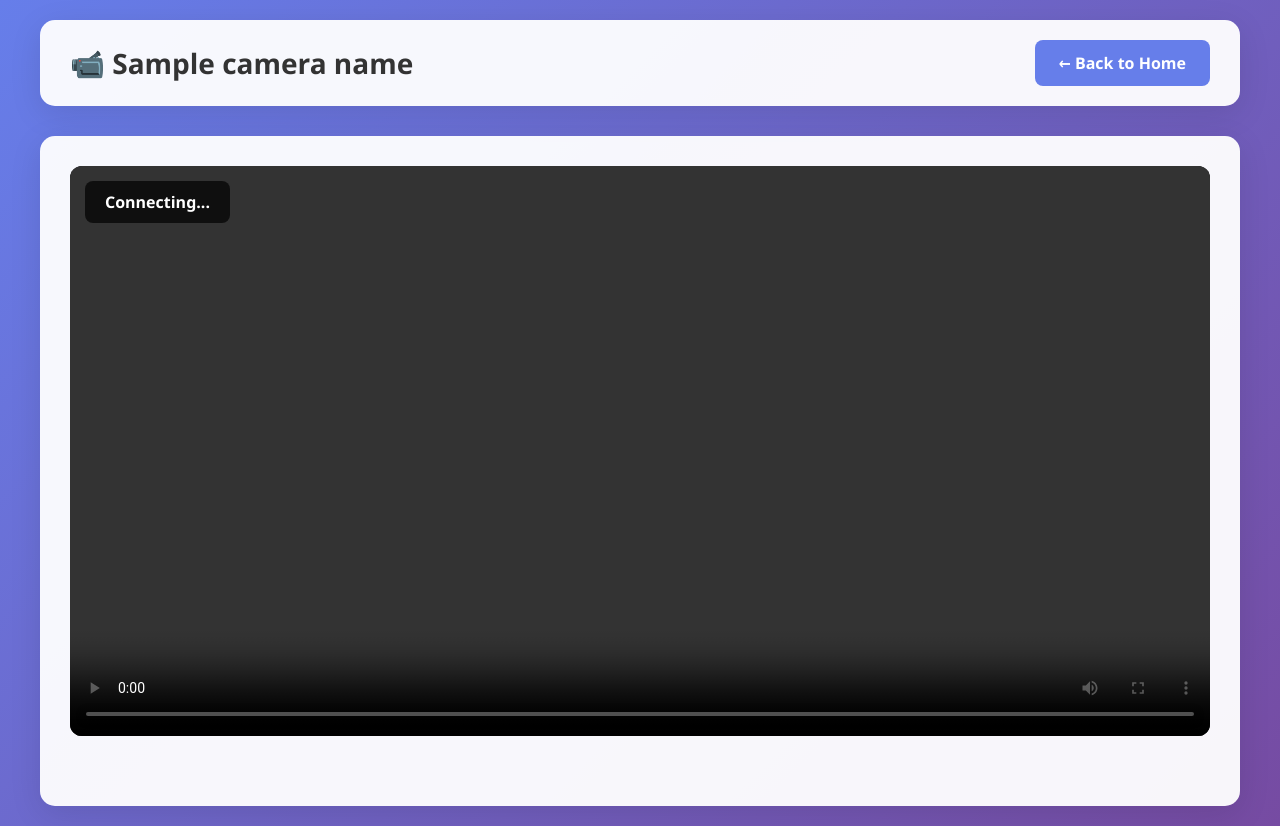
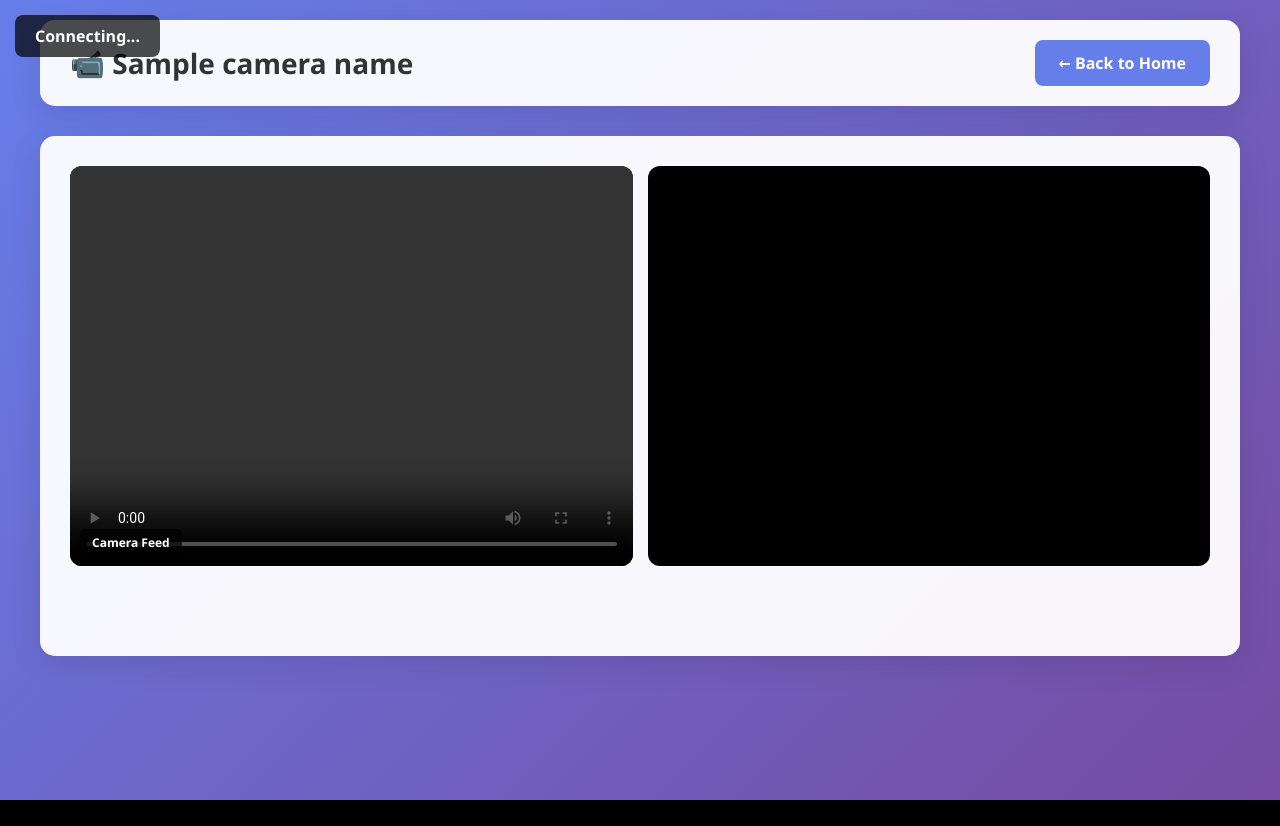
Before and after one commit to Pratham1256/cctv-app, a Flask app: template templates/view.html in a window 1280 px wide. After the commit the page ends 800 px from the top, so only its background shows below. Run offline with Flask 3, Linux system fonts and the light colour scheme; the template is opened without the code that fills it: most values are stand-ins (such as "Sample title", 1, 10 or a date in 2020); some libraries are stand-ins or nearby versions.

Commit message:
Add simultaneous camera and screen streaming

```diff
--- a/static/css/style.css
+++ b/static/css/style.css
@@ -148,6 +148,31 @@
     margin-bottom: 20px;
 }
 
+.dual-video-wrapper {
+    display: grid;
+    grid-template-columns: 1fr 1fr;
+    gap: 15px;
+    margin-bottom: 20px;
+}
+
+.video-label {
+    position: absolute;
+    bottom: 10px;
+    left: 10px;
+    background: rgba(0, 0, 0, 0.7);
+    color: white;
+    padding: 5px 12px;
+    border-radius: 5px;
+    font-size: 12px;
+    font-weight: 600;
+}
+
+@media (max-width: 768px) {
+    .dual-video-wrapper {
+        grid-template-columns: 1fr;
+    }
+}
+
 video {
     width: 100%;
     display: block;
--- a/static/js/view.js
+++ b/static/js/view.js
@@ -1,10 +1,12 @@
 const socket = io();
 const remoteVideo = document.getElementById('remoteVideo');
+const remoteVideo2 = document.getElementById('remoteVideo2');
 const connectionStatus = document.getElementById('connectionStatus');
 const muteViewerBtn = document.getElementById('muteViewerBtn');
 
 let peerConnection = null;
 let isViewerMuted = false;
+let videoTrackCount = 0;
 
 const rtcConfig = {
     iceServers: [
@@ -20,6 +22,9 @@
 function toggleViewerMute() {
     isViewerMuted = !isViewerMuted;
     remoteVideo.muted = isViewerMuted;
+    if (remoteVideo2) {
+        remoteVideo2.muted = isViewerMuted;
+    }
 
     if (isViewerMuted) {
         muteViewerBtn.textContent = '🔇 Unmute';
@@ -50,10 +55,21 @@
 
         // Handle incoming tracks
         peerConnection.ontrack = (event) => {
-            console.log('Received remote track');
+            console.log('Received remote track:', event.track.kind);
+            videoTrackCount++;
+
             if (event.streams && event.streams[0]) {
-                remoteVideo.srcObject = event.streams[0];
-                remoteVideo.volume = 1.0; // Ensure volume is at maximum
+                // First video track goes to main video element
+                if (videoTrackCount === 1 || event.track.kind === 'audio') {
+                    remoteVideo.srcObject = event.streams[0];
+                    remoteVideo.volume = 1.0;
+                }
+                // Second video track goes to second video element
+                else if (videoTrackCount === 2) {
+                    const stream2 = new MediaStream([event.track]);
+                    remoteVideo2.srcObject = stream2;
+                    remoteVideo2.style.display = 'block';
+                }
 
                 // Show mute button once stream is connected
                 muteViewerBtn.style.display = 'inline-block';
@@ -170,14 +186,3 @@
     }
     socket.emit('leave_camera', { camera_id: CAMERA_ID });
 });
-
-// Also clean up when page visibility changes (mobile)
-document.addEventListener('visibilitychange', () => {
-    if (document.hidden) {
-        // Page is hidden, prepare for potential cleanup
-        console.log('Page hidden');
-    } else {
-        // Page is visible again
-        console.log('Page visible');
-    }
-});
--- a/templates/stream.html
+++ b/templates/stream.html
@@ -21,11 +21,12 @@
                     <p>Status: <span id="streamStatus" class="status-live">● LIVE</span></p>
                     <p>Viewers: <span id="viewerCount">0</span></p>
                     <p>🎤 Audio: <span id="audioStatus" style="color: #4ade80;">ON</span></p>
+                    <p style="font-size: 12px; opacity: 0.8;">📹 Streaming: Camera + Screen</p>
                 </div>
             </div>
 
             <div class="controls">
-                <button id="startBtn" class="btn-primary">Start Streaming</button>
+                <button id="startBtn" class="btn-primary">Start Streaming (Camera + Screen)</button>
                 <button id="muteBtn" class="btn-copy" style="display: none;">🎤 Mute Audio</button>
                 <button id="stopBtn" class="btn-danger" style="display: none;">Stop Streaming</button>
             </div>
--- a/templates/view.html
+++ b/templates/view.html
@@ -14,8 +14,15 @@
         </header>
 
         <div class="stream-container">
-            <div class="video-wrapper">
-                <video id="remoteVideo" autoplay playsinline controls></video>
+            <div class="dual-video-wrapper">
+                <div class="video-wrapper">
+                    <video id="remoteVideo" autoplay playsinline controls></video>
+                    <div class="video-label">Camera Feed</div>
+                </div>
+                <div class="video-wrapper">
+                    <video id="remoteVideo2" autoplay playsinline controls style="display: none;"></video>
+                    <div class="video-label" id="screenLabel" style="display: none;">Screen Feed</div>
+                </div>
                 <div id="connectionStatus" class="connection-status">
                     Connecting...
                 </div>
@@ -30,6 +37,20 @@
     <script src="https://cdn.socket.io/4.5.4/socket.io.min.js"></script>
     <script>
         const CAMERA_ID = "{{ camera_id }}";
+
+        // Show screen label when second video appears
+        const observer = new MutationObserver(() => {
+            const video2 = document.getElementById('remoteVideo2');
+            const label = document.getElementById('screenLabel');
+            if (video2.style.display === 'block') {
+                label.style.display = 'block';
+            }
+        });
+
+        observer.observe(document.getElementById('remoteVideo2'), {
+            attributes: true,
+            attributeFilter: ['style']
+        });
     </script>
     <script src="{{ url_for('static', filename='js/view.js') }}"></script>
 </body>
```
Also changed, not shown: static/js/stream.js (+39 -9 lines).
